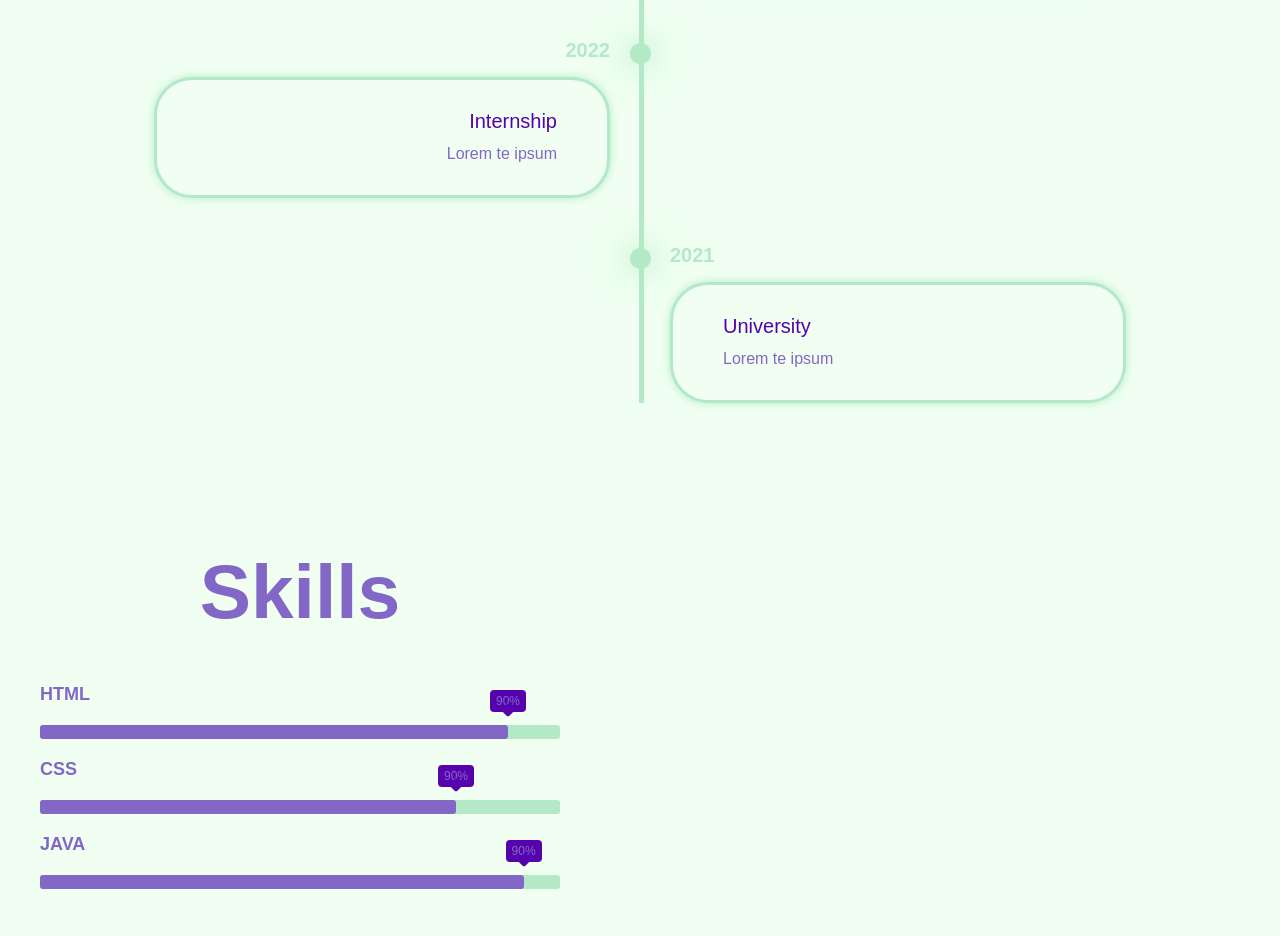
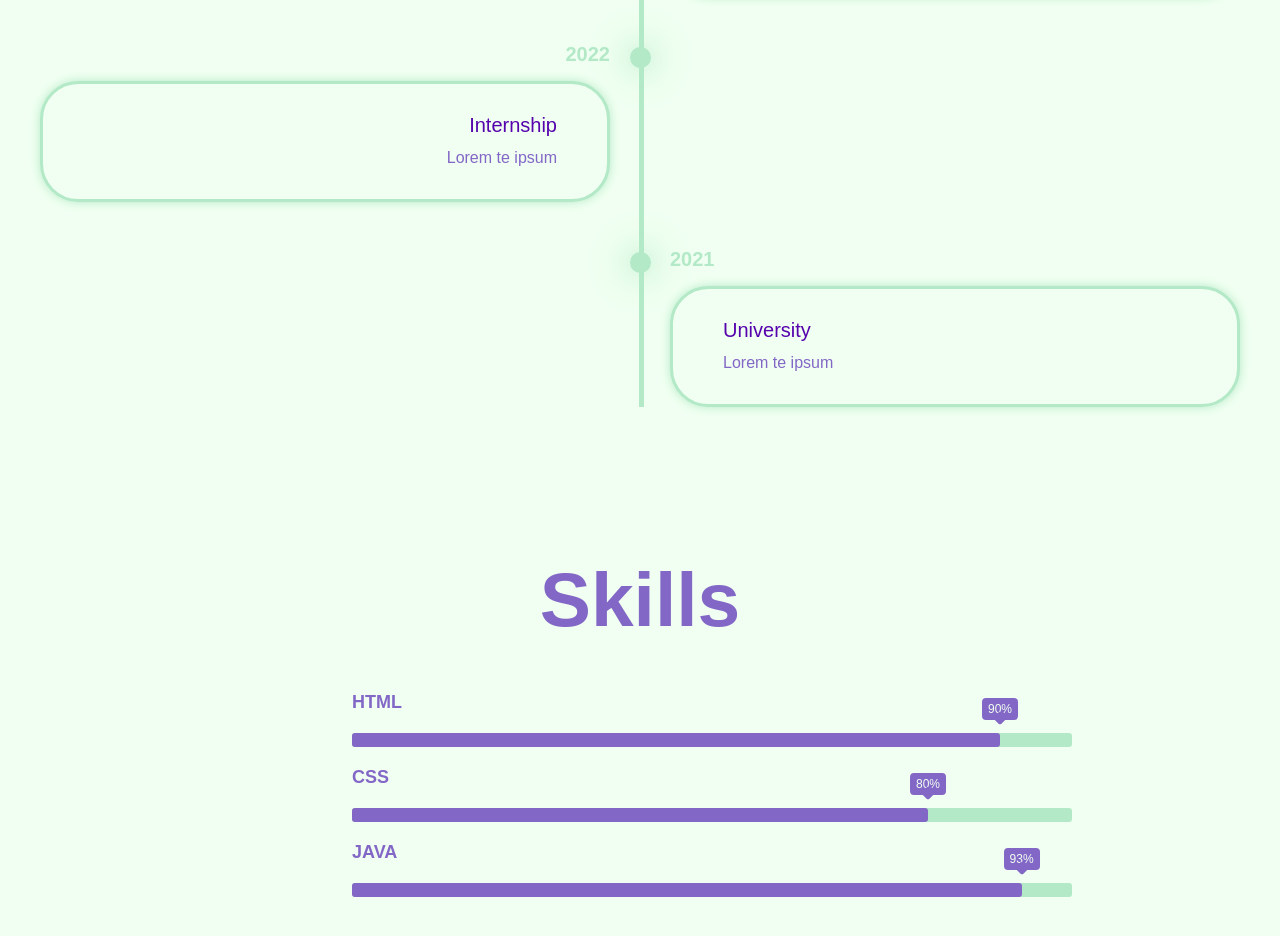
Before and after one commit to fouriemine/github-portfolio, a plain HTML site: page index.html in a window 1280 px wide. Shown: the part 1458-2394 px from the top of the page. Drawn offline with nearby package versions, Linux system fonts and the light colour scheme; a script that the page names is missing.

Commit message:
Skills Centered

```diff
--- a/index.html
+++ b/index.html
@@ -130,8 +130,9 @@
     </section>
 
     <section class="skills" id="skills">
+
+
         <h2 class="heading">Skills</h2>
-
         <div class="skills">
 
             <div class="skill">
@@ -144,14 +145,14 @@
             <div class="skill">
                 <div class="skill-name">CSS</div>
                 <div class="skill-bar">
-                    <div class="skill-per" per="90%" style="max-width:80%"></div>
+                    <div class="skill-per" per="80%" style="max-width:80%"></div>
                 </div>
             </div>
 
             <div class="skill">
                 <div class="skill-name">Java</div>
                 <div class="skill-bar">
-                    <div class="skill-per" per="90%" style="max-width:93%"></div>
+                    <div class="skill-per" per="93%" style="max-width:93%"></div>
                 </div>
             </div>
 
--- a/style.css
+++ b/style.css
@@ -269,12 +269,13 @@ span{
     text-align: center;
     margin: 5rem 0;
 }
-.education{
+.resume{
     padding: 100px 15px;
-    background: var(--second-bg-color);
+    background: var(--bg-color);
 }
-.education h2{
+.resume h2{
     margin-bottom: 5rem;
+    text-align: center;
 }
 .timeline-items{
     max-width: 1200px;
@@ -363,11 +364,28 @@ span{
 
 .skills{
     width: 100%;
-    max-width: 600px;
+    max-width: 800px;
     padding: 0 20px;
     align-items: center;
+    background: var(--bg-color);
+    /* */
+    margin: 0 auto;
 }
-
+.skilss h2{
+    text-align: center;
+    margin-bottom: 5rem;
+    margin-top: 5rem;
+    width: 100%;
+    position: relative;
+    left: 50%;
+    transform: translateX(-50%);
+}
+.skill{
+    align-items: left;
+    width: 100%;
+    position: relative;
+    left: 10%;
+}
 .skill-name{
     font-size: 18px;
     font-weight: 700;
@@ -394,12 +412,13 @@ span{
     content: attr(per);
     position: absolute;
     padding: 4px 6px;
-    background: var(--second-bg-color);
+    background: var(--text-color);
     border-radius: 4px;
     font-size: 12px;
     top: -35px;
     right: 0;
     transform: translateX(50%);
+    color: var(--bg-color);
 }
 
 .skill-per::after{
@@ -407,7 +426,7 @@ span{
     position: absolute;
     width: 10px;
     height: 10px;
-    background: var(--second-bg-color);
+    background: var(--text-color);
     top: -20px;
     right: 0;
     transform: translateX(50%) rotate(45deg);
```
